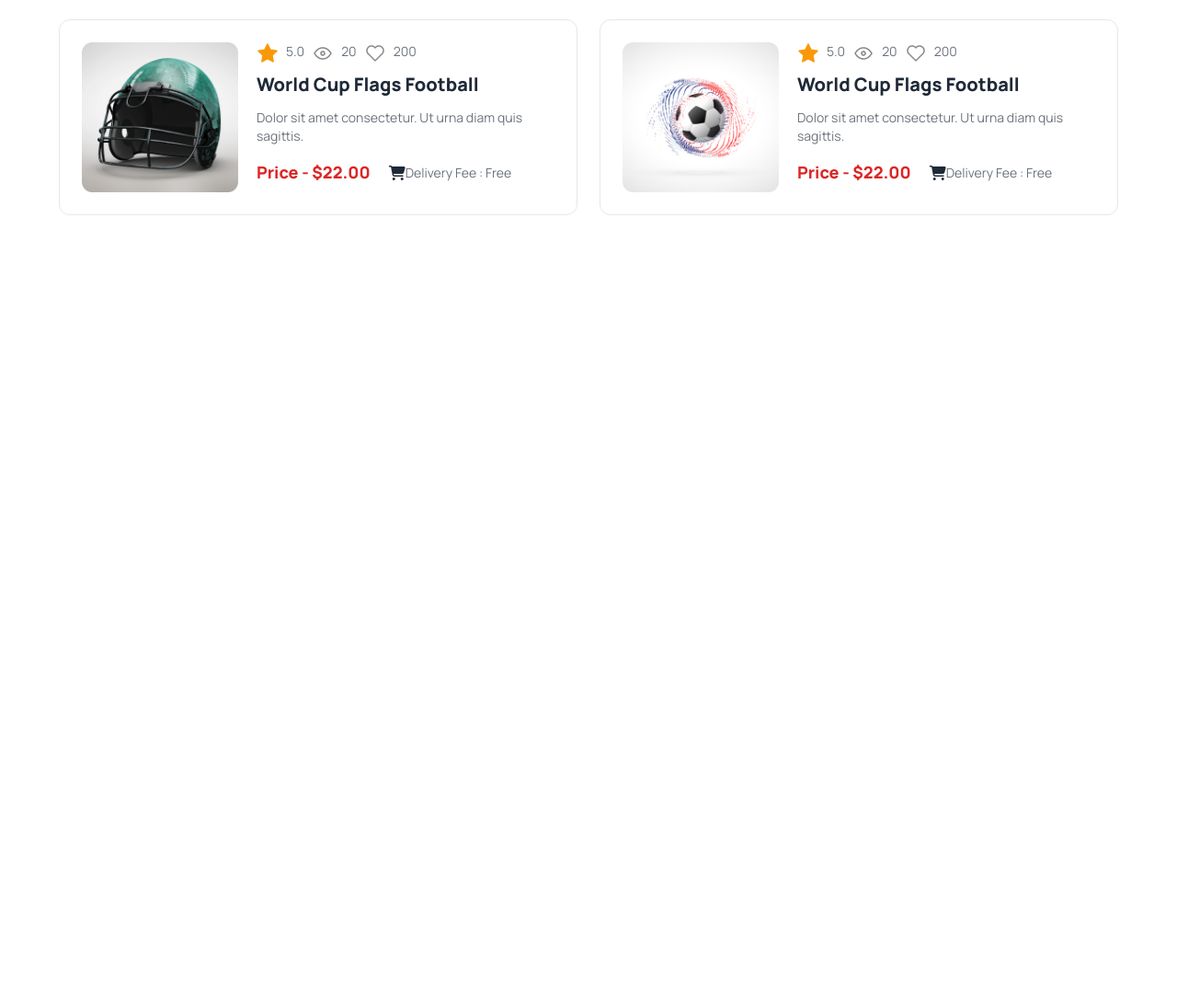
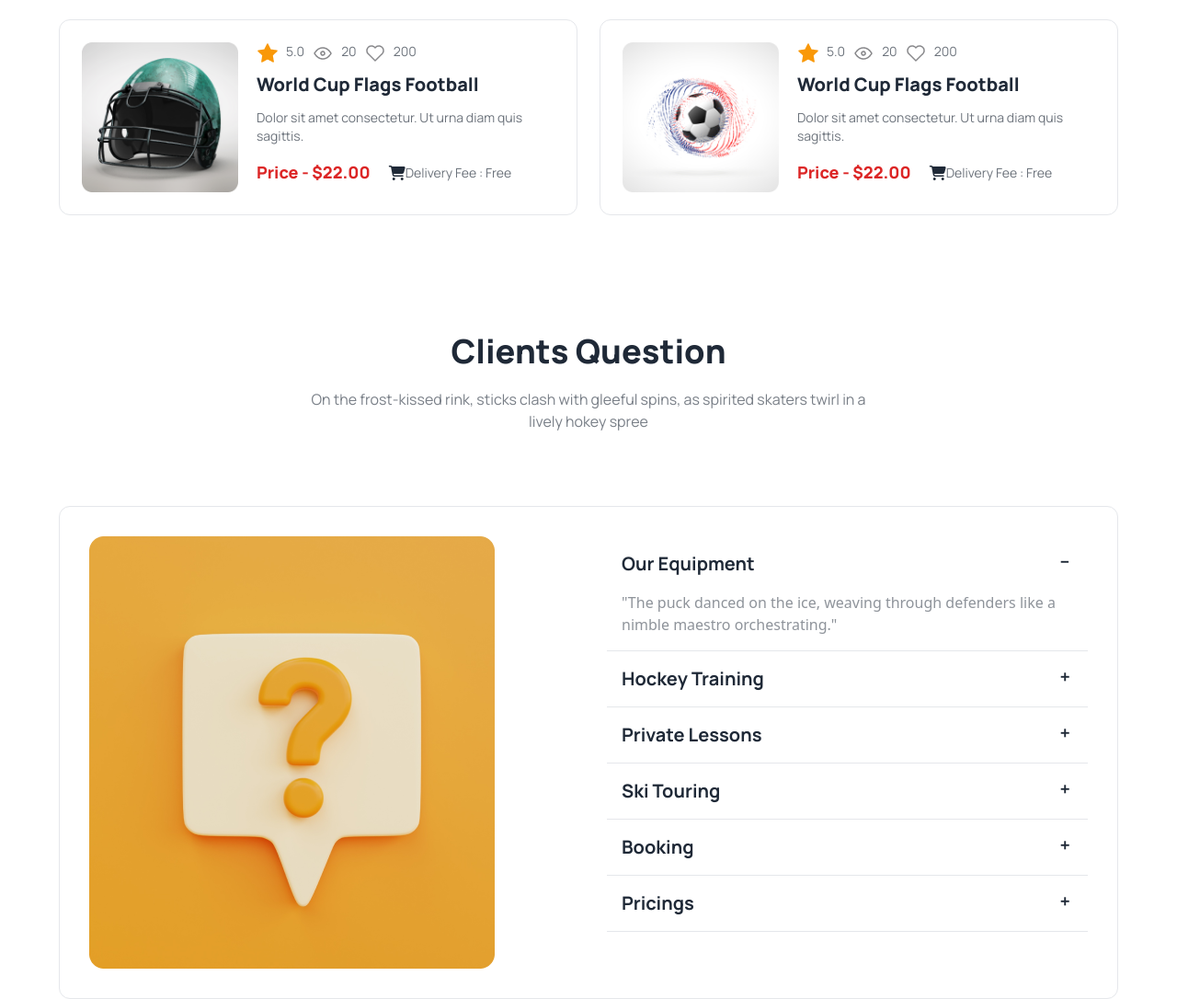
Before and after one commit to ratib54/B9A3-Hockeys, a plain HTML site: page index.html in a window 1280 px wide. Shown: the part 3113-4199 px from the top of the page at 92% size. Before the commit the page ends 3347 px from the top, so only its background shows below. Drawn offline with nearby package versions, Linux system fonts and the light colour scheme.

Commit message:
Clients Question section add

```diff
--- a/index.html
+++ b/index.html
@@ -342,7 +342,79 @@
    </div>
 </section>
 
-<!--  -->
+<!-- Clients Question -->
+<section class="mt-32">
+ <div class=" p-7 lg:p-0">
+  <h1 class="text-center text-2xl lg:text-4xl font-manrope font-extrabold">Clients Question</h1>
+  <p class="text-center text-[13px] lg:text-[16px] font-manrope font-normal mt-5 opacity-60">On the frost-kissed rink, sticks clash with gleeful spins,  as spirited skaters twirl in a <br> lively hokey spree</p>
+   </div>
+
+   <div class="lg:flex gap-10 border rounded-xl items-start p-8 mt-20">
+    <div class="w-full"><img src="Images/11.png"></div>
+    <div class=" w-full mt-6 lg:mt-0">
+     <div class="collapse collapse-plus ">
+      <input type="radio" name="my-accordion-3" checked="checked" />
+      <div class="collapse-title text-xl font-manrope font-bold">
+       Our Equipment
+      </div>
+      <div class="collapse-content">
+        <p class="opacity-50">"The puck danced on the ice, weaving through defenders like a nimble maestro orchestrating."</p>
+      </div>
+    </div>
+    <hr>
+    <div class="collapse collapse-plus ">
+      <input type="radio" name="my-accordion-3" />
+      <div class="collapse-title text-xl font-manrope font-bold">
+       Hockey Training
+      </div>
+      <div class="collapse-content">
+        <p class="opacity-50">"The puck danced on the ice, weaving through defenders like a nimble maestro orchestrating a frozen symphony in the heart of a heated hockey match."</p>
+      </div>
+    </div>
+    <hr>
+    <div class="collapse collapse-plus ">
+     <input type="radio" name="my-accordion-3" />
+     <div class="collapse-title text-xl font-manrope font-bold">
+      Private Lessons
+     </div>
+     <div class="collapse-content">
+       <p class="opacity-50">"The puck danced on the ice, weaving through defenders like a nimble maestro orchestrating a frozen symphony in the heart of a heated hockey match."</p>
+     </div>
+   </div>
+   <hr>
+   <div class="collapse collapse-plus ">
+    <input type="radio" name="my-accordion-3" />
+    <div class="collapse-title text-xl font-manrope font-bold">
+     Ski Touring
+    </div>
+    <div class="collapse-content">
+      <p class="opacity-50">"The puck danced on the ice, weaving through defenders like a nimble maestro orchestrating a frozen symphony in the heart of a heated hockey match."</p>
+    </div>
+  </div>
+  <hr>
+  <div class="collapse collapse-plus ">
+   <input type="radio" name="my-accordion-3" />
+   <div class="collapse-title text-xl font-manrope font-bold">
+    Booking
+   </div>
+   <div class="collapse-content">
+     <p class="opacity-50">"The puck danced on the ice, weaving through defenders like a nimble maestro orchestrating a frozen symphony in the heart of a heated hockey match."</p>
+   </div>
+ </div>
+ <hr>
+    <div class="collapse collapse-plus">
+      <input type="radio" name="my-accordion-3" />
+      <div class="collapse-title text-xl font-manrope font-bold">
+       Pricings
+      </div>
+      <div class="collapse-content">
+        <p class="opacity-50">"The puck danced on the ice, weaving through defenders like a nimble maestro orchestrating a frozen symphony in the heart of a heated hockey match."</p>
+      </div>
+    </div>
+    <hr>
+    </div>
+   </div>
+</section>
 </main>
 </body>
 </html>
```
